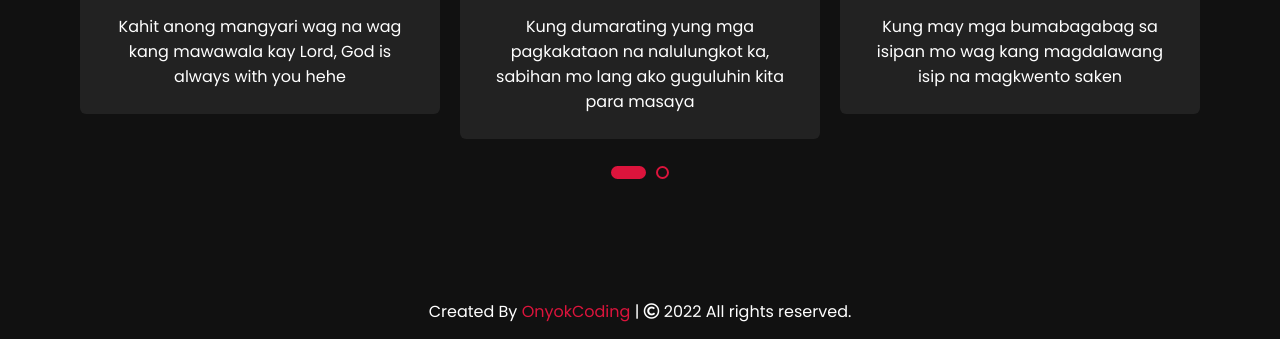
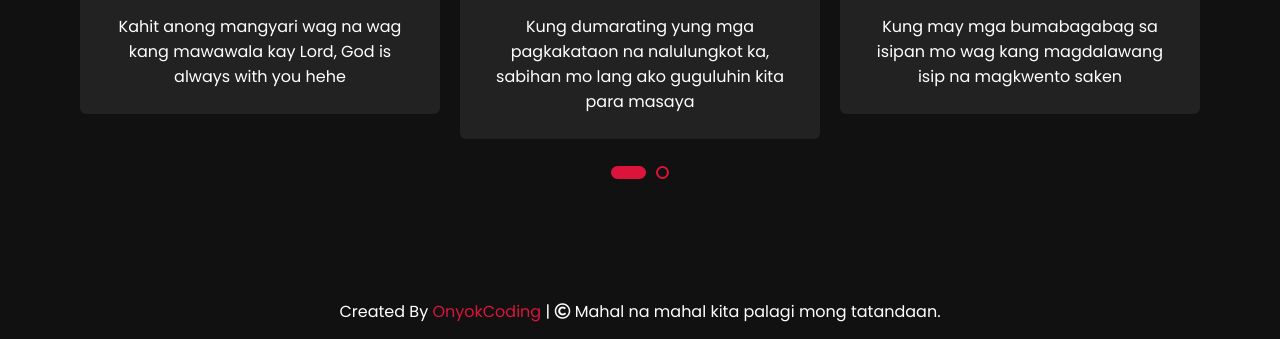
Before and after one commit to Opahanel/happybirthday, a plain HTML site: page index.html in a window 1280 px wide. Shown: the part 3145-3484 px from the top of the page. Drawn offline with nearby package versions, Linux system fonts and the light colour scheme.

Commit message:
Update index.html

```diff
--- a/index.html
+++ b/index.html
@@ -158,7 +158,7 @@
 
     <!-- footer section start -->
     <footer>
-        <span>Created By <a href="https://www.OnyokCoding.com">OnyokCoding</a> | <span class="far fa-copyright"></span> 2022 All rights reserved.</span>
+        <span>Created By <a href="https://www.OnyokCoding.com">OnyokCoding</a> | <span class="far fa-copyright"></span> Mahal na mahal kita palagi mong tatandaan.</span>
     </footer>
 
     <script src="HBDLVLY.js"></script>
```
